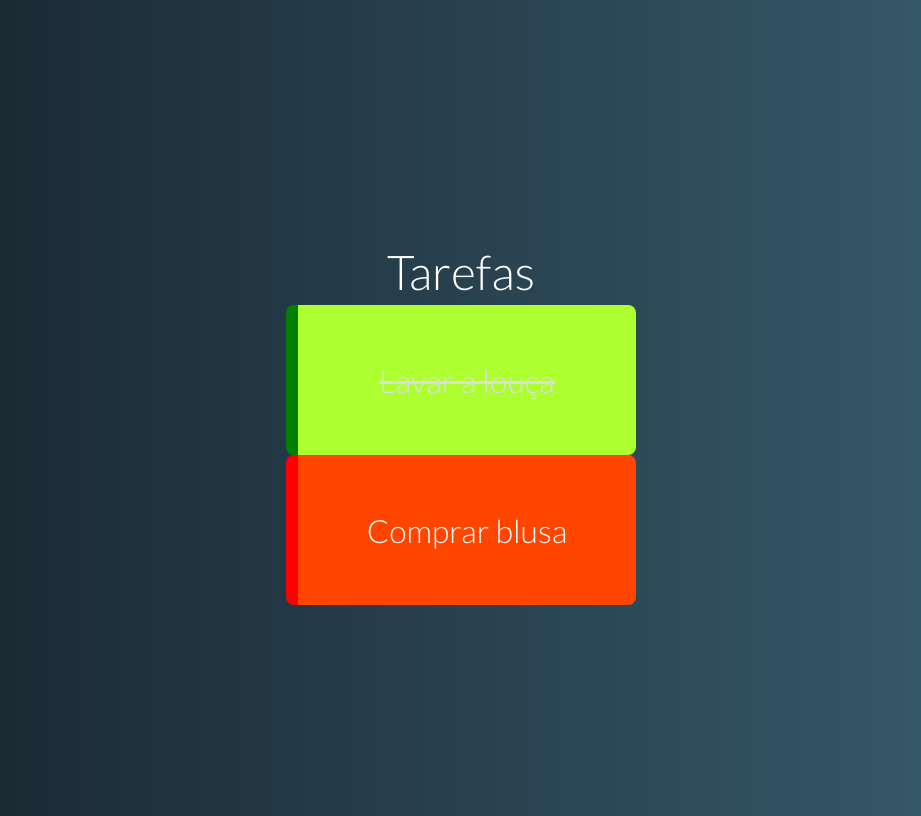
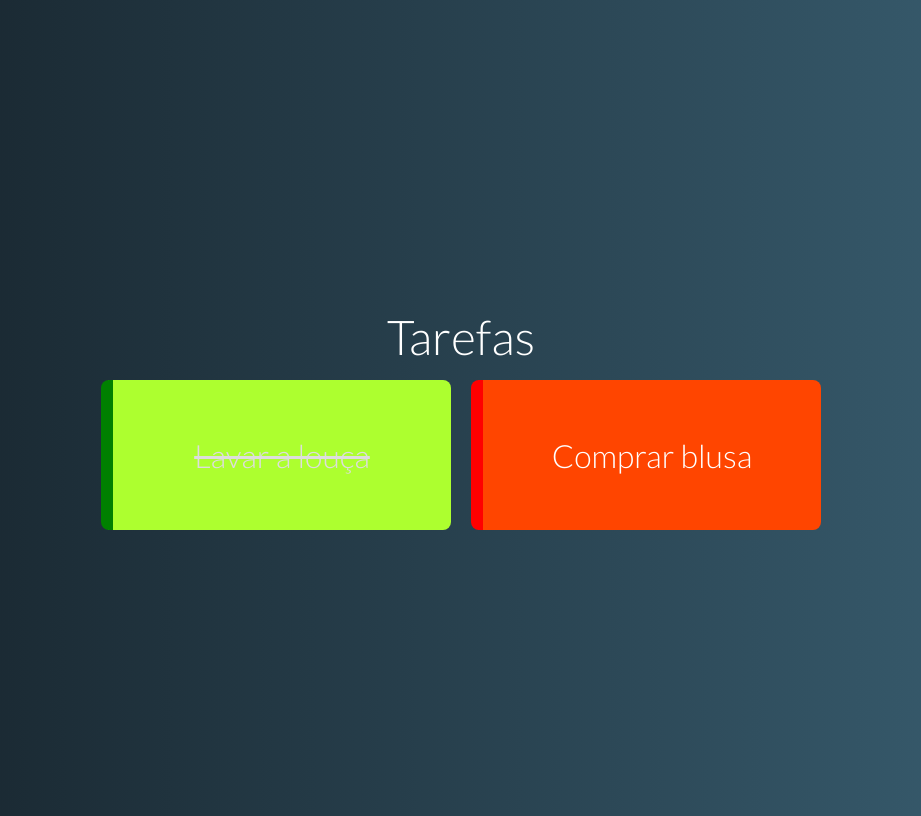
Before and after one commit to hugopedro/Vue, a Vue app in the folder projeto02-tarefas/tarefas/: page / in a window 1280 px wide. Shown: the whole page, without its empty margins (179-1100 px from the left). Built offline with nearby package versions, Linux system fonts and the light colour scheme.

Commit message:
Componente Lista de tarefas #02

```diff
--- a/projeto02-tarefas/tarefas/src/components/TaskGrid.vue
+++ b/projeto02-tarefas/tarefas/src/components/TaskGrid.vue
@@ -1,10 +1,11 @@
 <template>
   <div class="task-grid">
-      <template>
+      <template v-if="tasks.length">
           <!--nao pode aceitar duas tarefas com o mesmo nome entao vou por nome como chave -->
           <Task v-for="task in tasks" :key="task.name" :task="task"></Task>
           <!--gera as divs -->
       </template>
+      <p v-else class="no-task">Sua vida está em dia :)</p>
   </div>
 </template>
 
@@ -20,5 +21,18 @@
 </script>
 
 <style>
+    .task-grid {
+        display: flex;
+        justify-content: center;
+        flex-wrap: wrap;
+    }
 
+    .task-grid .task {
+        margin: 10px;
+    }
+
+    .no-task {
+        color: #AAA;
+        font-size: 1.7rem;
+        }
 </style>
```
